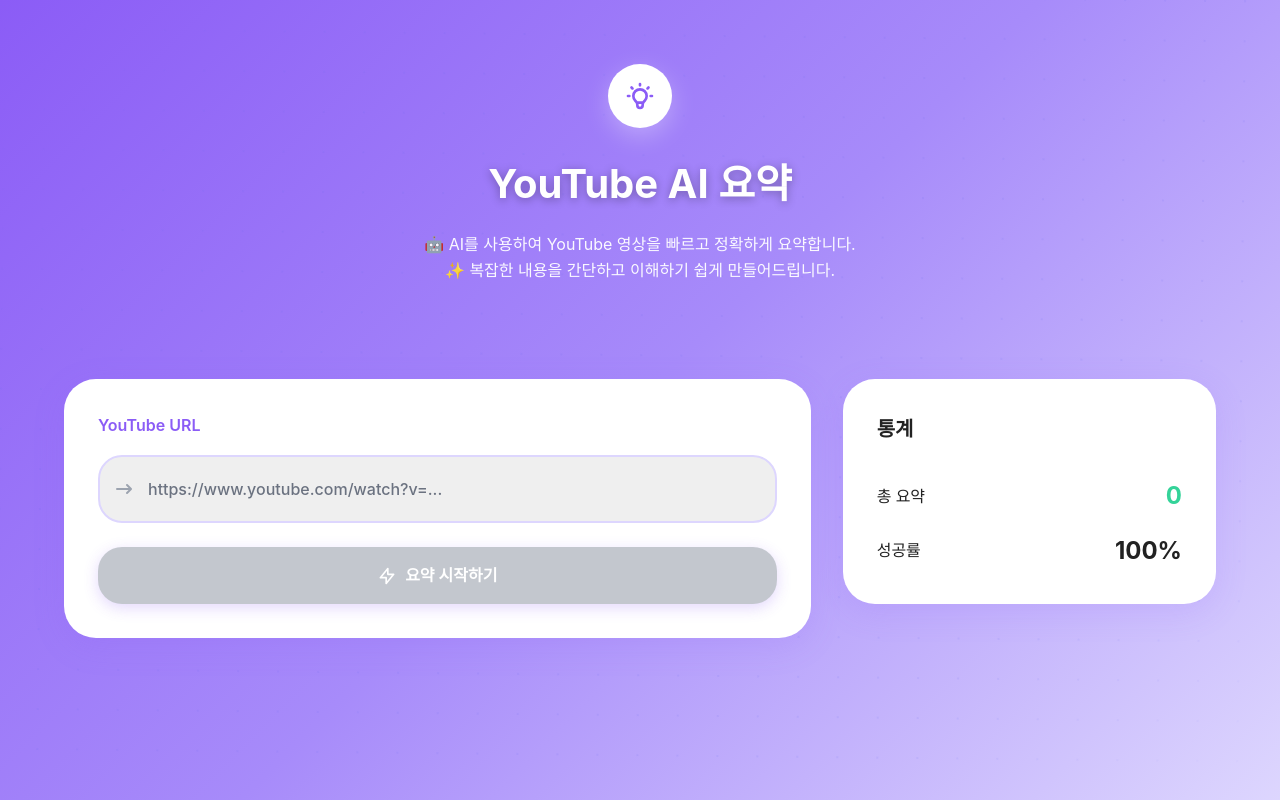
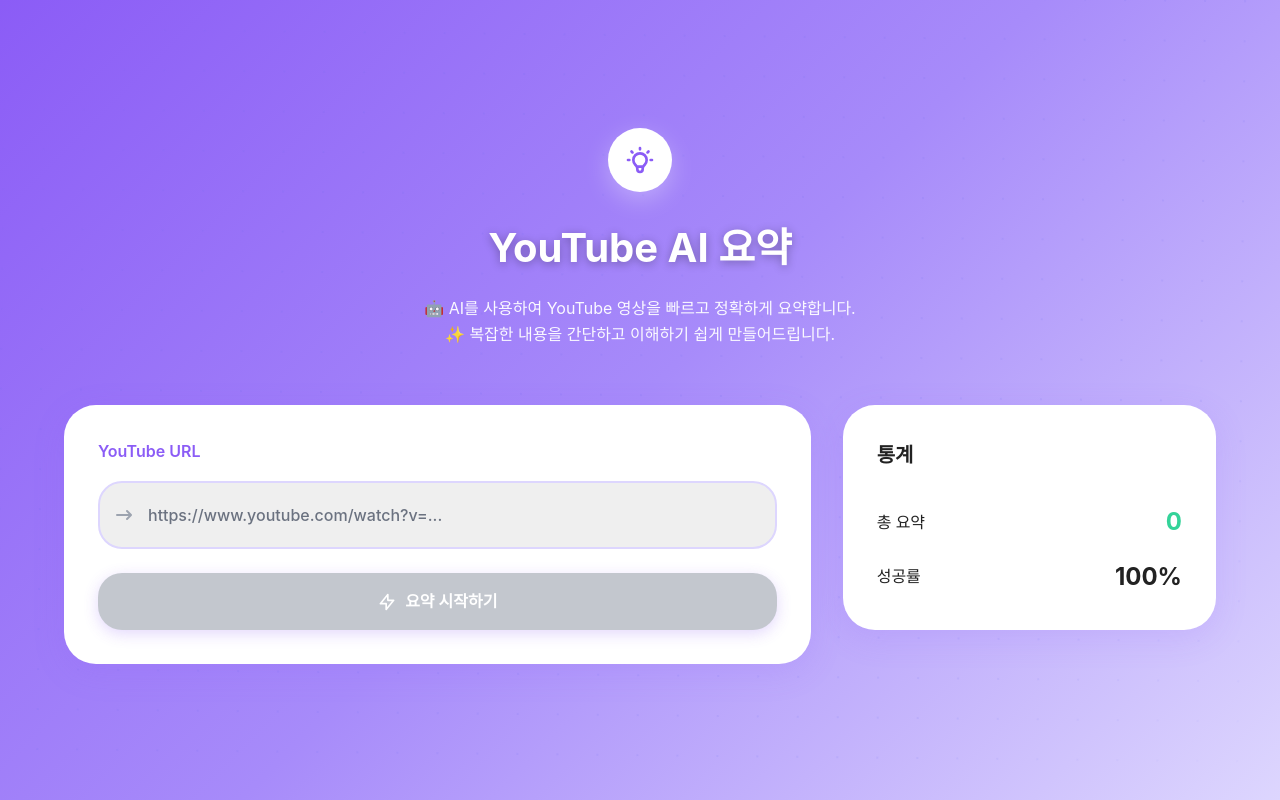
Before and after one commit to carawoo/shortly, a Next.js app: page / in a window 1280 px wide. Built offline with nearby package versions, Linux system fonts and the light colour scheme.

Commit message:
🔧 Fix CSS Syntax Error - Correct hero-section margins from invalid style attribute to proper CSS properties

```diff
--- a/src/app/page.tsx
+++ b/src/app/page.tsx
@@ -3,7 +3,7 @@
 import { useState, useEffect } from 'react';
 
 // 캐시 무효화를 위한 강제 변경사항
-const CACHE_BUSTER = 'fix-horizontal-margins-balance-' + Date.now();
+const CACHE_BUSTER = 'fix-hero-section-margins-css-syntax-' + Date.now();
 
 export default function Home() {
   const [url, setUrl] = useState('');
--- a/src/app/styles.css
+++ b/src/app/styles.css
@@ -305,7 +305,7 @@
   z-index: 10;
   min-height: 100vh;
   padding: var(--space) var(--space);
-  padding-top: var(--space);
+  padding-top: var(--space-2xl);
 }
 
 .main-container {
@@ -316,7 +316,8 @@
 /* Hero section - Babytalk Style */
 .hero-section {
   text-align: center;
-  margin-bottom: var(--space-2xl);
+  margin-top: 32px;
+  margin-bottom: 10px;
   padding: var(--space-2xl) 0;
 }
 
```
